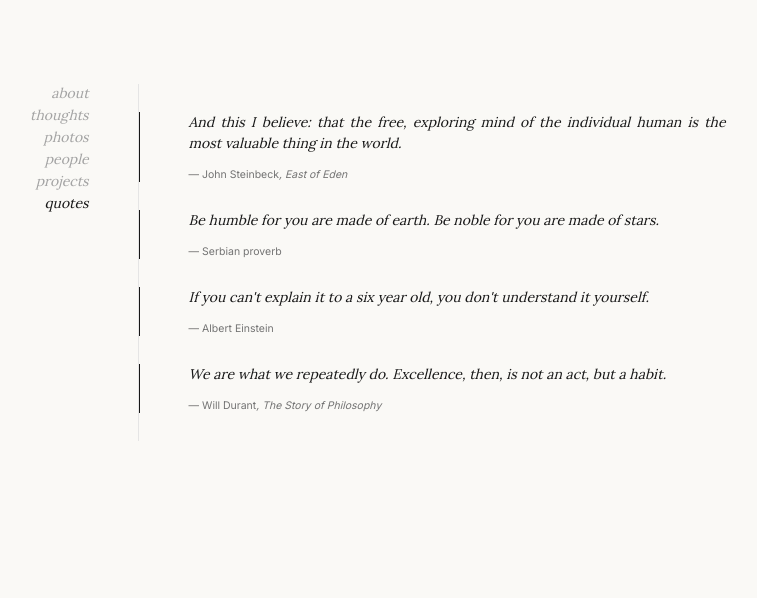
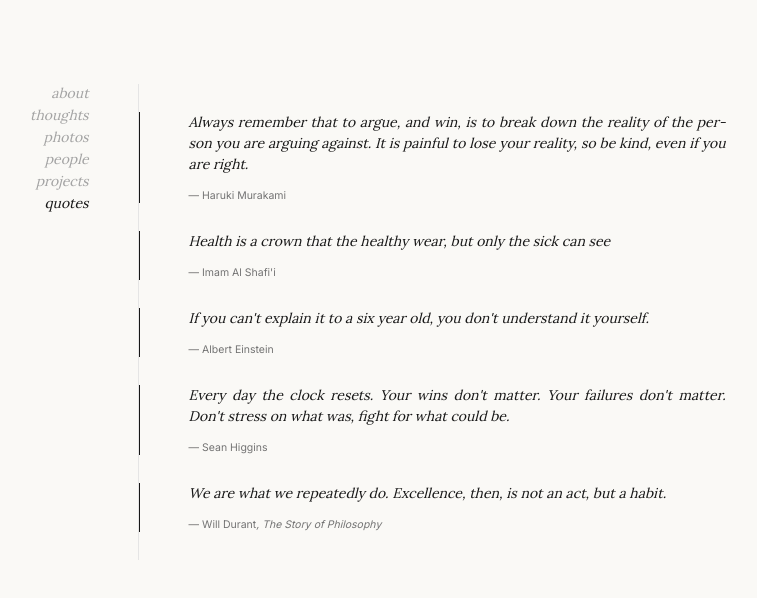
Before and after one commit to george-cxue/george-cxue.github.io, a Next.js app: page /quotes in a window 1280 px wide. Shown: the top 598 px of the page, without its empty margins (54-811 px from the left). Built offline with nearby package versions, Linux system fonts and the light colour scheme.

Commit message:
init quotes

```diff
--- a/src/app/quotes/page.tsx
+++ b/src/app/quotes/page.tsx
@@ -1,33 +1,36 @@
-import type { Metadata } from 'next';
-import BlockQuote from '@/components/BlockQuote';
+import type { Metadata } from "next";
+import BlockQuote from "@/components/BlockQuote";
 
 export const metadata: Metadata = {
-  title: 'Quotes - George Xue',
-  description: 'A collection of quotes I find meaningful',
+  title: "Quotes - George Xue",
+  description: "A collection of quotes I find meaningful",
 };
 
 const QUOTES = [
   {
     quote:
-      'And this I believe: that the free, exploring mind of the individual human is the most valuable thing in the world.',
-    author: 'John Steinbeck',
-    source: 'East of Eden',
+      "Always remember that to argue, and win, is to break down the reality of the person you are arguing against. It is painful to lose your reality, so be kind, even if you are right.",
+    author: "Haruki Murakami",
+  },
+  {
+    quote: "Health is a crown that the healthy wear, but only the sick can see",
+    author: "Imam Al Shafi'i",
   },
   {
     quote:
-      'Be humble for you are made of earth. Be noble for you are made of stars.',
-    author: 'Serbian proverb',
+      "If you can't explain it to a six year old, you don't understand it yourself.",
+    author: "Albert Einstein",
   },
   {
     quote:
-      'If you can\'t explain it to a six year old, you don\'t understand it yourself.',
-    author: 'Albert Einstein',
+      "Every day the clock resets. Your wins don't matter. Your failures don't matter. Don't stress on what was, fight for what could be.",
+    author: "Sean Higgins",
   },
   {
     quote:
-      'We are what we repeatedly do. Excellence, then, is not an act, but a habit.',
-    author: 'Will Durant',
-    source: 'The Story of Philosophy',
+      "We are what we repeatedly do. Excellence, then, is not an act, but a habit.",
+    author: "Will Durant",
+    source: "The Story of Philosophy",
   },
 ];
 
```
